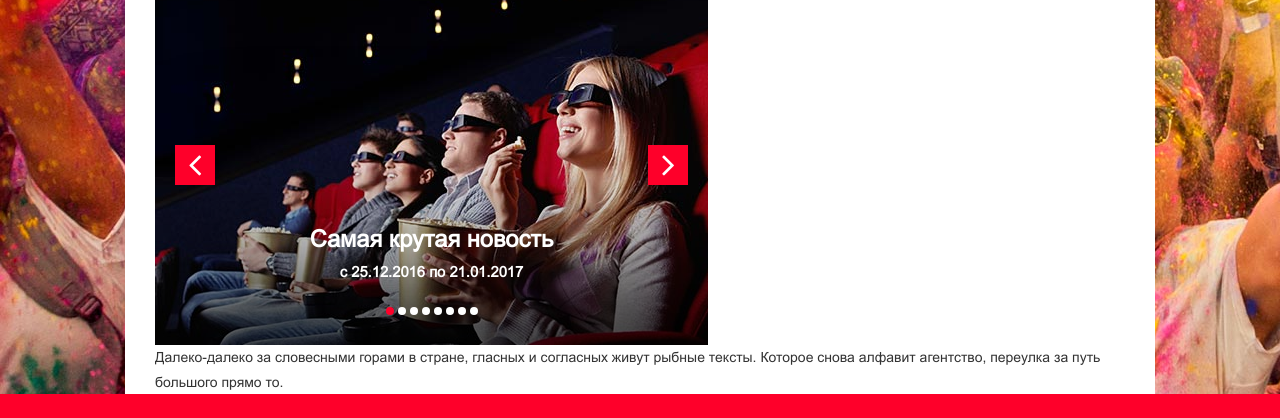
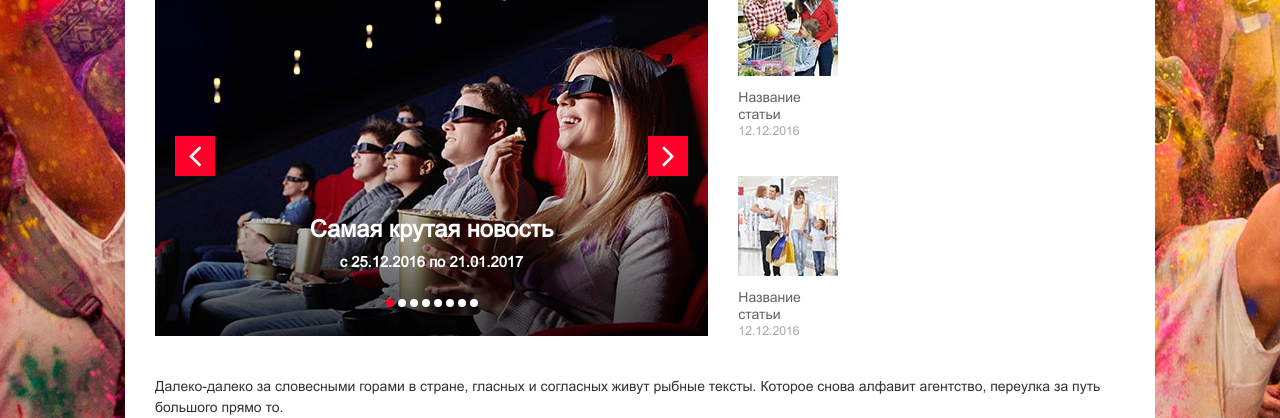
Before and after one commit to chickenfoot88/afisha, a website: page app/index.html in a window 1280 px wide. Shown: the part 517-935 px from the top of the page. Before the commit the page ends 911 px from the top, so only its background shows below. Drawn offline with Linux system fonts and the light colour scheme.

Commit message:
articles section

```diff
--- a/app/index.html
+++ b/app/index.html
@@ -95,9 +95,9 @@
 						</nav>
 			</header>
 			<section class="top-content">
+				<span class="section-header">Все развлечения</span>
 				<div class="row">
 					<div class="col-md-7">
-						<span class="section-header">Все развлечения</span>
 						<div class="slider-wrap">
 							<div class="slider-nav-container">
 								<div class="slider-nav">
@@ -160,7 +160,24 @@
 							</div>
 						</div>
 					</div>
-					<div class="col-md-2">Маленькие новости</div>
+					<div class="col-md-2">
+					<div class="articles-box">
+						<div class="article-preview-small">
+							<a href="#">
+								<img src="img/arcticle_img_sm_1.jpg" alt="Статья о...">
+								<span class="article-preview-small-header">Название статьи</span>
+								<span class="article-preview-small-date">12.12.2016</span>
+							</a>
+						</div>
+						<div class="article-preview-small">
+							<a href="#">
+								<img src="img/arcticle_img_sm_2.jpg" alt="Статья о...">
+								<span class="article-preview-small-header">Название статьи</span>
+								<span class="article-preview-small-date">12.12.2016</span>
+							</a>
+						</div>
+					</div>
+				</div>
 					<div class="col-md-3">Блок "Сюда смотри"</div>
 				</div>
 			</section>
--- a/app/js/common.js
+++ b/app/js/common.js
@@ -42,11 +42,15 @@ $(function() {
 //Слайд-шоу
   var owl = $(".slider");
    owl.owlCarousel({
-     loop: true,
-     items: 1,
-     itemClass: "slide-wrap",
-     navText: ""
-   });
+    loop: true,
+    items: 1,
+    itemClass: "slide-wrap",
+    navText: "",
+    autoplay: true,
+    autoplayTimeout: 10000,
+    smartSpeed: 1000
+  });
+
    $(".next").click(function() {
      owl.trigger('next.owl.carousel');
    })
--- a/app/sass/main.sass
+++ b/app/sass/main.sass
@@ -34,7 +34,7 @@ body
 	font-size: $default-font-size
 	min-width: 320px
 	position: relative
-	line-height: 1.75
+	line-height: 1.5
 	font-family: $default-font
 	overflow-x: hidden
 
@@ -243,10 +243,8 @@ h3, h4, h5, h6
 		h2
 			color: #FFF
 			font-size: em(18px)
-			position:
-			left: 100px
 			opacity: 0
-			transition: all 1s ease
+			transition: all 1.5s ease
 		span
 			font-size: em(10px)
 		&.active
@@ -273,4 +271,29 @@ h3, h4, h5, h6
 				position: relative
 				z-index: 1
 
+.articles-box
+	.article-preview-small
+		width: 100px
+		height: 160px
+		line-height: 1.2
+		margin-bottom: 40px
+		position: relative
+		font-size: em(16px)
+		&:hover
+			.article-preview-small-header
+				text-decoration: underline
+		a
+			text-decoration: none
+		img
+			margin-bottom: 13px
+			width: 100%
+		&-header
+			color: $text-main-color
+			text-decoration: none
+		&-date
+			color: $text-date-color
+			font-size: em(14px)
+			margin-top: 0
+			text-decoration: none
+
 @import "media" // Всегда в конце
```
Also changed, not shown: app/css/main.min.css, app/img/arcticle_img_sm_1.jpg (added), app/img/arcticle_img_sm_2.jpg (added), app/js/scripts.min.js.
